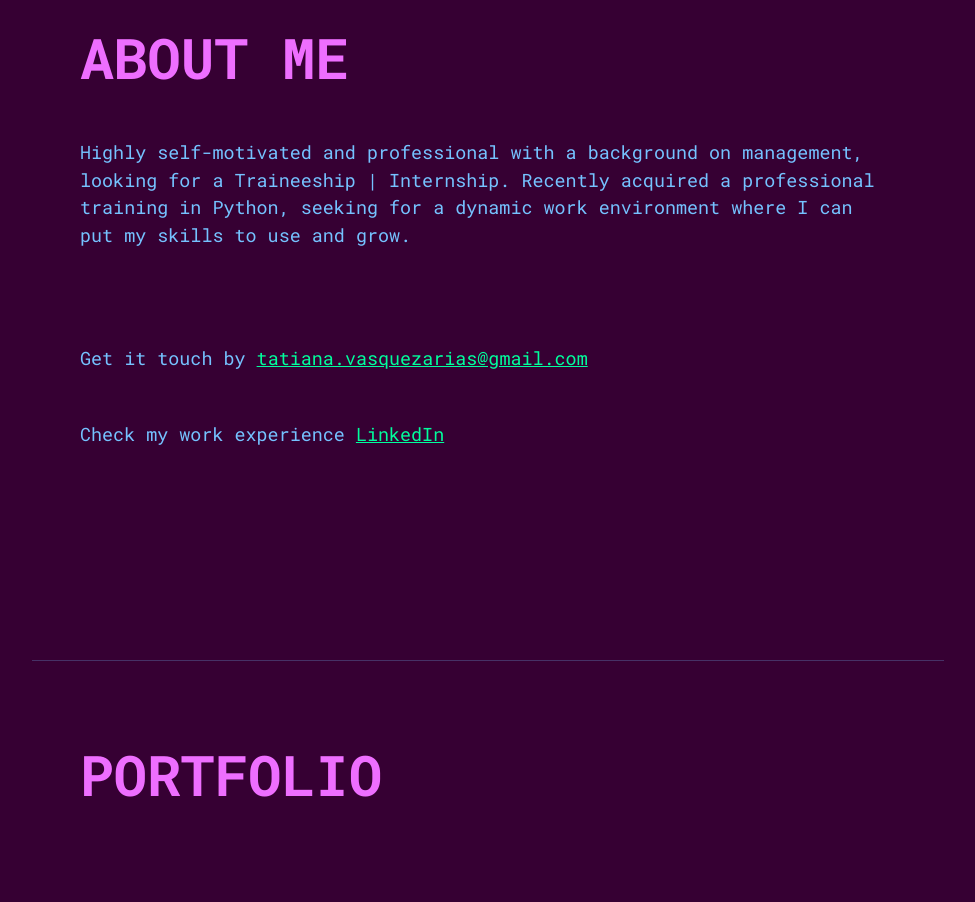
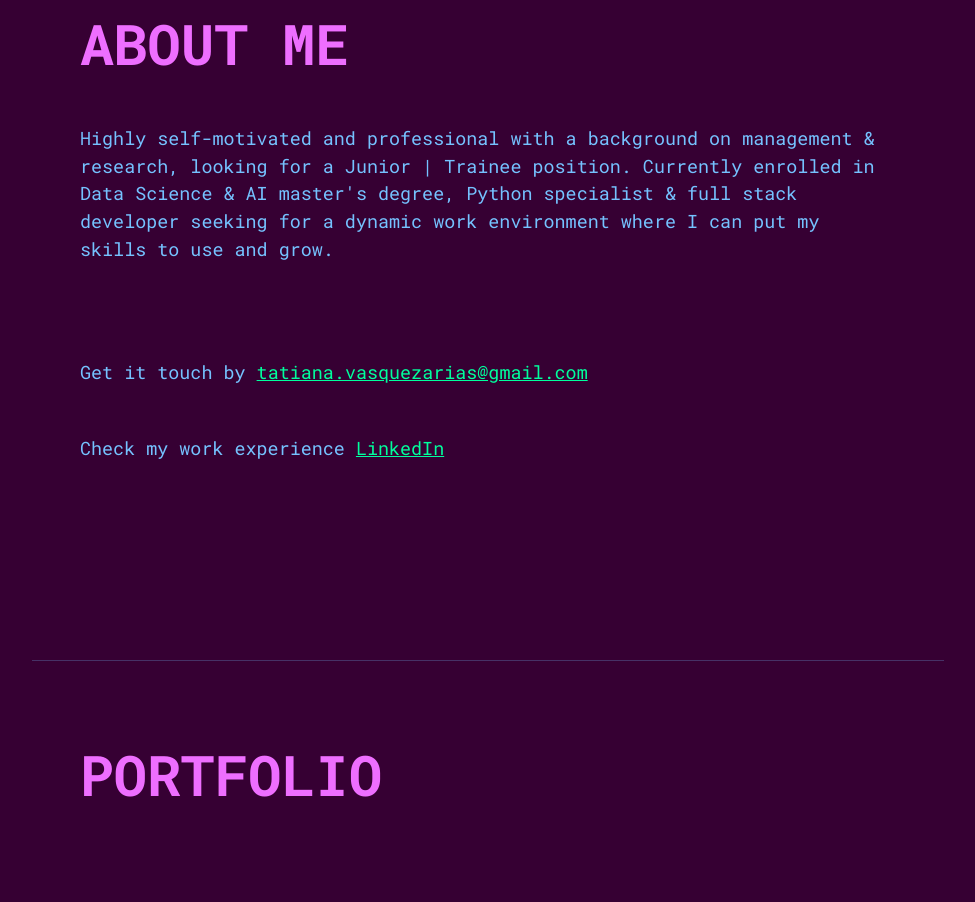
Before and after one commit to Tatiana-vasquez/my_portfolio-2.0, a plain HTML site: page index.html in a window 1280 px wide. Shown: the part 2840-3742 px from the top of the page, without its empty margins (288-1263 px from the left). Drawn offline with nearby package versions, Linux system fonts and the light colour scheme.

Commit message:
update on profile

```diff
--- a/index.html
+++ b/index.html
@@ -139,7 +139,7 @@
                     <h2 class="mb-5">About me</h2>
 
                     <p class="lead mb-5">
-                        Highly self-motivated and professional with a background on management, looking for a Traineeship | Internship. Recently acquired a professional training in Python,
+                        Highly self-motivated and professional with a background on management & research, looking for a Junior | Trainee position. Currently enrolled in Data Science & AI master's degree, Python specialist & full stack developer
                         seeking for a dynamic work environment where I can put my skills to use and grow.
                     </p>
                     <h4></h4>
```
